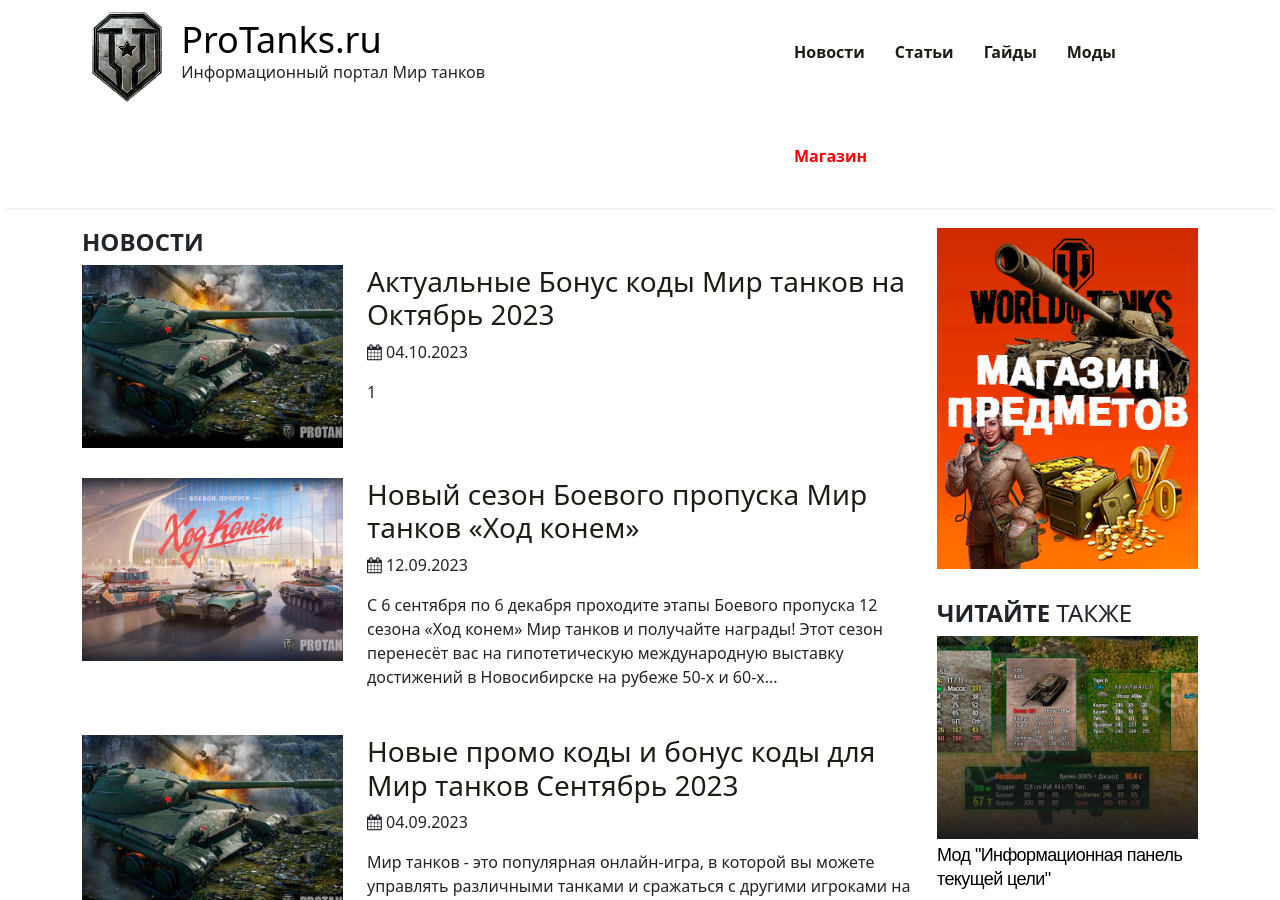
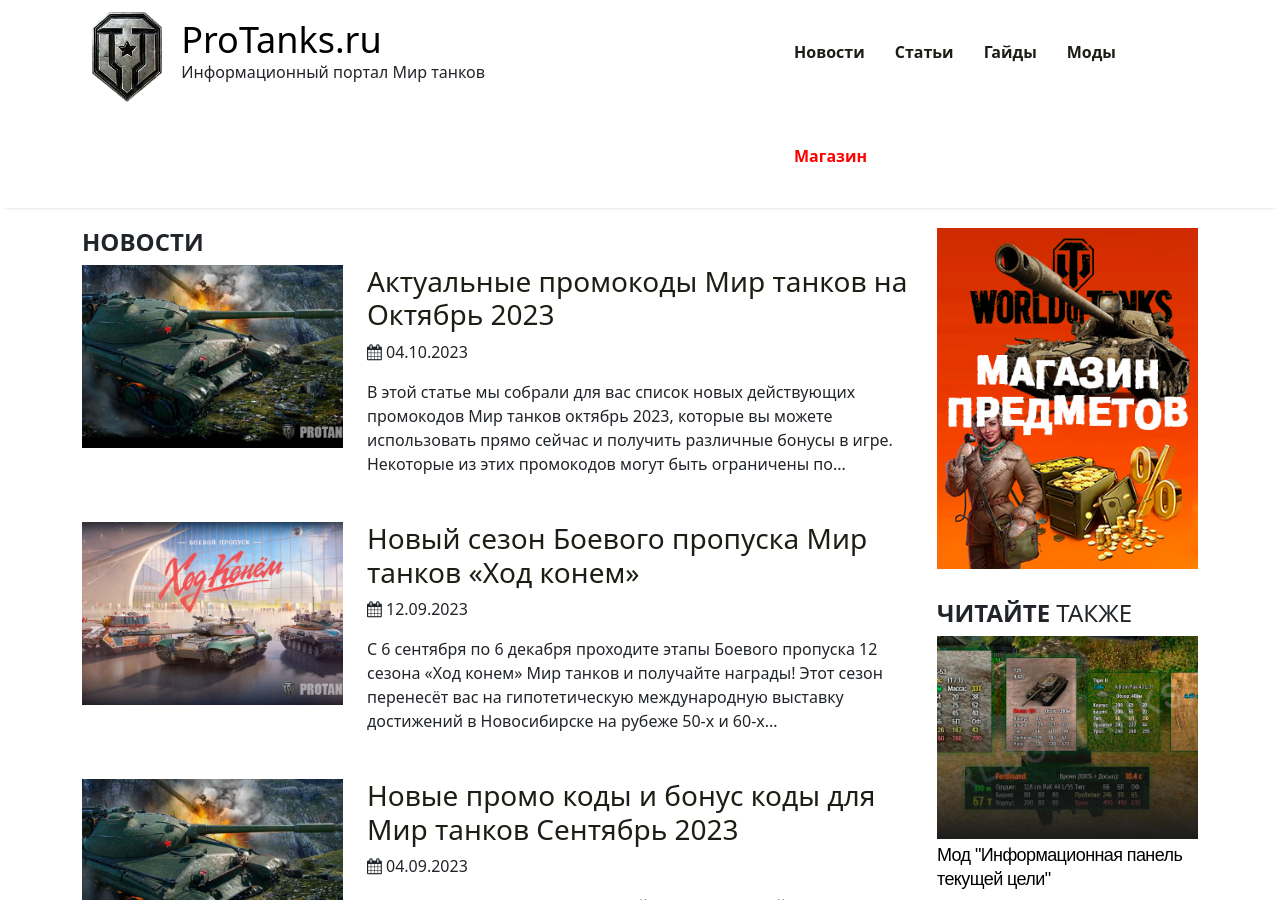
Before and after one commit to stblog/stblog.github.io, a Jekyll site: the page built from news.md, in a window 1280 px wide and 900 px high. Built offline with Jekyll 4.4.1, drawn with Linux system fonts in a browser that asks for light colours; some of the changed lines change nothing that is shown.

Commit message:
Updated Dieistvuiushchiie Bonus Kody Mir Tankov Oktiabr 2023

```diff
--- a/_posts/2023-10-04-dieistvuiushchiie-bonus-kody-mir-tankov-oktiabr-2023.markdown
+++ b/_posts/2023-10-04-dieistvuiushchiie-bonus-kody-mir-tankov-oktiabr-2023.markdown
@@ -3,10 +3,32 @@
 date: 2023-10-04 03:38:00 Z
 categories:
 - news
-header: Актуальные Бонус коды Мир танков на Октябрь 2023
+header: Актуальные промокоды Мир танков на Октябрь 2023
 image: "/uploads/promokody-mir-tankov.jpg"
 description: В октябре 2023 стали доступны новые бонус коды и промокоды для Мир танков
   Lesta Games. Предлагаем вам список актуальных бонус кодов для игры в танки...
 ---
 
-1
+В этой статье мы собрали для вас список новых действующих промокодов Мир танков октябрь 2023, которые вы можете использовать прямо сейчас и получить различные бонусы в игре. Некоторые из этих промокодов могут быть ограничены по региону или по типу аккаунта, поэтому убедитесь, что вы вводите их правильно и на подходящем сервере.
+
+Бонус коды Lesta Games Мир танков октябрь 2023
+----------------------------------------------
+
+Бонус коды Lesta Games Мир танков обычно распространяются через официальные каналы компании, такие как сайт, социальные сети, YouTube-канал или партнерские сайты. Чтобы получить бонус код, вам нужно выполнить определенные условия, например подписаться на канал, сделать репост или ответить на вопрос. Каждый бонус код также действует ограниченное время и может быть использован только один раз на один аккаунт.
+
+Ниже мы представляем вам список бонус кодов Lesta Games Мир танков октябрь 2023, которые вы можете активировать прямо сейчас и получить ценные призы в игре. Обратите внимание, что некоторые из этих бонус кодов могут быть уже использованы или истекли, поэтому поторопитесь и не упустите свой шанс.
+
+Список новых действующих промокодов и бонус кодов Мир танков октябрь 2023
+-------------------------------------------------------------------------
+
+Вот список новых действующих промокодов и бонус кодов Мир танков октябрь 2023, которые мы смогли найти для вас. Мы постоянно обновляем этот список, поэтому добавляйте эту страницу в закладки и проверяйте ее регулярно, чтобы не пропустить новые коды.
+
+*   **WOTOKT2023** - дает 3 дня премиум-аккаунта, 5 личных резервов на 200% опыта экипажа на 2 часа и 5 личных резервов на 50% кредитов на 2 часа. Действует до 31 октября 2023 года. Работает на всех серверах.
+*   **LESTAGAMES2023** - дает танк T-34-85M (СССР, уровень 6) с местом в ангаре и 100% экипажем, 7 дней премиум-аккаунта и 10 личных резервов на 300% свободного опыта на 2 часа. Действует до 31 октября 2023 года. Работает только на сервере RU.
+*   **WOTBIRTHDAY2023** - дает танк M4A3E8 Fury (США, уровень 6) с местом в ангаре и 100% экипажем, медаль “10 лет Миру танков” и набор уникальных эмблем и наклеек. Действует до 31 октября 2023 года. Работает только на сервере EU.
+*   **WOTBLITZ2023** - дает танк Pz.Kpfw. IV hydrostat. (Германия, уровень 5) с местом в ангаре и 100% экипажем, 3 дня премиум-аккаунта и 5 личных резервов на 100% опыта боя на 2 часа. Действует до 31 октября 2023 года. Работает только на сервере NA.
+*   **WOTASIA2023** - дает танк Type 64 (Китай, уровень 6) с местом в ангаре и 100% экипажем, 5 дней премиум-аккаунта и 10 личных резервов на 200% опыта боя на 2 часа. Действует до 31 октября 2023 года. Работает только на сервере ASIA.
+
+Для активации кодов вам нужно перейти на официальный сайт игры, ввести свой логин и пароль, затем нажать на кнопку “Активировать Wargaming код” и ввести код в появившемся окне. После этого вы получите свою награду на свой аккаунт в игре.
+
+Надеемся, что эта статья была полезна для вас и вы смогли получить интересные бонусы в игре Мир танков. Если вы знаете другие новые действующие промокоды или бонус коды Мир танков октябрь 2023, поделитесь ими в комментариях ниже.
```
